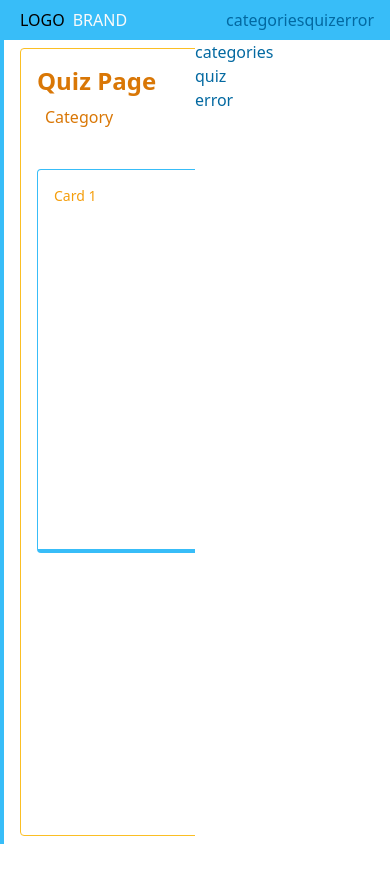
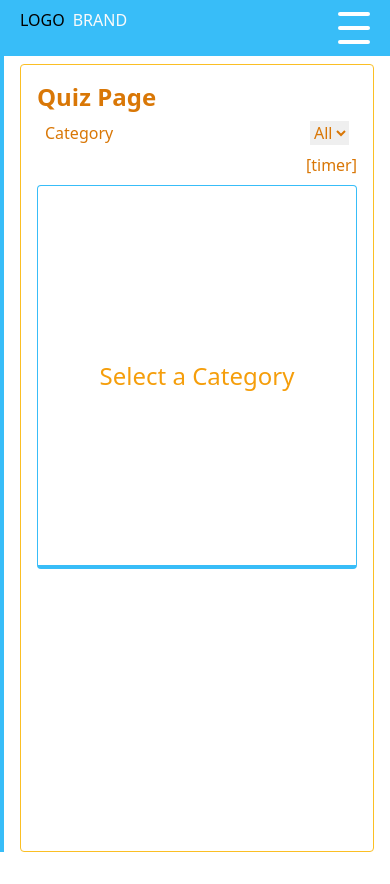
Before and after one commit to scottrohrig/master-cards, a React (Vite) app: page /Quiz in a window 390 px wide. After the commit the page ends 852 px from the top, so only its background shows below. Built offline with nearby package versions, Linux system fonts and the light colour scheme.

Commit message:
add wip NavMenu ^& Sidebar, add quiz yourself button

```diff
--- a/src/App.tsx
+++ b/src/App.tsx
@@ -73,6 +73,13 @@ function App() {
 function Header({ pages }: any) {
   const [toggled, setMenuToggled] = React.useState(false);
   const navigate = useNavigate();
+  const handleToggle = () => {
+    console.log('toggling', toggled);
+    setMenuToggled(!toggled);
+  }
+  const showMenu = toggled ? 'flex' : 'hidden';
+  console.log('showmenu', showMenu);
+
   return (
     <header className="flex justify-between bg-sky-400 px-4 py-2">
       <div className="flex gap-2">
@@ -81,8 +88,8 @@ function Header({ pages }: any) {
           () => { navigate('/categories') }
         }>BRAND</div>
       </div>
-      <nav>
-        <ul className="none md:flex gap-2">
+      <nav className='flex gap-1'>
+        <ul className="hidden md:flex gap-2">
           {pages.map(
             (p: any) => <Link
               className="text-sky-700"
@@ -93,14 +100,16 @@ function Header({ pages }: any) {
             </Link>
           )}
         </ul>
+        <MenuButton onClick={handleToggle} />
         <ul
-          className="absolute right-0 top-10 flex flex-col min-h-[100vh] w-1/2 bg-white"
+          className={`absolute right-0 top-14 ${showMenu} flex-col min-h-[100vh] w-1/2 bg-slate-50`}
           >
           {pages.map(
             (p: any) => <Link
-              className="text-sky-700"
+              className="text-sky-700 px-4 py-2 border-b border-sky-400 hover:bg-slate-100"
               to={`/${p}`}
               key={p}
+              onClick={() => setMenuToggled(false)}
             >
               {p}
             </Link>
@@ -110,3 +119,17 @@ function Header({ pages }: any) {
     </header>
   )
 }
+
+function MenuButton (
+  { onClick }: { onClick?: React.MouseEventHandler<HTMLDivElement> | undefined }
+) {
+  return (
+    <div className="md:hidden w-10 h-10 p-1 flex flex-col justify-between cursor-pointer"
+      onClick={onClick}
+    >
+      <div className="w-full h-1 bg-white rounded-lg"></div>
+      <div className="w-full h-1 bg-white rounded-lg"></div>
+      <div className="w-full h-1 bg-white rounded-lg"></div>
+    </div>
+  )
+}
--- a/src/components/ConceptList.tsx
+++ b/src/components/ConceptList.tsx
@@ -26,7 +26,7 @@ const ConceptList = () => {
 
   return (
     <div className="border rounded border-sky-400 bg-sky-100 p-2">
-      <h2 className="font-bold text-xl text-amber-600" onClick={() => { navigate('/categories') }}>{category.title}</h2>
+      <h2 className="font-bold text-xl text-amber-500 mb-1" onClick={() => { navigate('/categories') }}>{category.title}</h2>
       <SetList categoryId={category.id} />
     </div>
   );
@@ -37,6 +37,7 @@ export default ConceptList;
 function SetList({ categoryId }) {
   const [concepts, setConcepts] = useState(undefined);
   const [activeItemId, setActiveItemId] = useState('');
+  const navigate = useNavigate();
   const { data, isLoading } = useQuery(['concepts'], getConcepts);
   const addConceptMutation = useAddConcept();
   useEffect(() => {
@@ -52,7 +53,12 @@ function SetList({ categoryId }) {
 
   return (
     <div className="set-list">
-      <Button tabIndex="0" onClick={handleClick}>new concept</Button>
+      <div className="flex justify-end gap-1">
+      <Button tabIndex="0" className="text-white" onClick={handleClick}>new concept</Button>
+      {/* <Button className="bg-transparent text-sky-500 border-spacing-1 border-2 rounded-md border-sky-400 p-[4px]" tabIndex="0" onClick={()=> {navigate('/quiz')}}>Quiz Yourself</Button> */}
+      <Button className="bg-transparent border-2 border-sky-400 text-amber-500 p-[4px]" tabIndex="0" onClick={()=> {navigate('/quiz')}}>Quiz Yourself</Button>
+
+      </div>
       <ConceptListHead />
       <ul className="flex flex-col gap-3">
         {isLoading ? <>loading...</> : (
@@ -100,20 +106,29 @@ function ConceptListItem({ item, activeItemId, setActiveItemId }) {
 
   if (editing) {
     return (
-      <li className="selected outline outline-1 rounded flex justify-between border border-sky-400">
-        {/* <span>{item.id}</span> */}
+      <li className="selected rounded flex justify-between border border-sky-400 focus:outline-sky-500 focus:outline-2  focus:border-transparent">
         <div className="concept basis-[40ch] text-vertical">
-          <input value={concept} className="w-full px-2 py-1"
+          <input value={concept} className="w-full px-2 py-1 rounded-e-none focus:outline-none focus:border focus:border-l-2 focus:border-y-2 focus:border-sky-400 ring-sky-400" onKeyDown={(e) => {
+              if (['Enter'].includes(e.key)) handleSave()
+            }}
             onChange={(e) => setConcept(e.target.value)}
           />
         </div>
         <div className="definition flex basis-full">
-          <input value={definition} className="basis-full px-2 py-1"
+          <input value={definition}
+          className={`
+            basis-full px-2 py-1 rounded-s-none
+            focus:outline-none focus:border
+            focus:border-y-2 focus:border-r-2 focus:border-sky-400
+          `}
+          onKeyDown={(e) => {
+              if (['Enter'].includes(e.key)) handleSave()
+            }}
             onChange={(e) => setDefinition(e.target.value)}
           />
           <span className="bg-sky-400 min-w-[32px] text-center"
             tabIndex="0" onKeyDown={(e) => {
-              if (['enter', ' '].includes(e.key)) handleSave()
+              if (['Enter', ' '].includes(e.key)) handleSave()
             }} onClick={handleSave}>ⓧ</span>
         </div>
       </li>
@@ -121,17 +136,16 @@ function ConceptListItem({ item, activeItemId, setActiveItemId }) {
   }
   return (
     <li onClick={handleEdit} className="concept-li flex rounded items-center justify-between border border-sky-400 text-sky-700">
-      {/* <span>{item.id}</span> */}
       <div className="concept basis-[40ch] items-center">
-        <p className='px-2 py-1'>
+        <p className='px-2 py-1' tabIndex={0}>
           {concept}
         </p>
       </div>
-      <div className="definition flex basis-full">
-        <p className="basis-full px-2 py-1">
+      <div className="definition flex basis-full overflow-x-auto">
+        <p className="basis-full px-2 py-1 overflow-hidden whitespace-nowrap" tabIndex={0}>
           {definition}
         </p>
-        <span className=" min-w-[32px] text-center" tabIndex="0">✎</span>
+        <span className=" min-w-[32px] text-center" tabIndex={0}>✎</span>
       </div>
     </li>
   );
--- a/src/pages/QuizPage.tsx
+++ b/src/pages/QuizPage.tsx
@@ -6,29 +6,40 @@ import {
   getOrAddStat
 } from '../api';
 import Button from '../components/Button';
+import { Category, Concept } from '../types';
 import Page from './Page';
 
 export default function QuizPage() {
-  const [category, setCategory] = useState(null);
+  const [category, setCategory] = useState({ id: 0, title: 'all' });
   const { data: categories, isLoading: isCategoriesLoading } = useQuery(['categories'], getCategories);
   const { data: concepts, isLoading: isCardsLoading } = useQuery(['concepts'], getConcepts);
-  const [cards, setCards] = useState(undefined);
+  const [cards, setCards] = useState([]);
   const [selectedCardId, setSelectedCardId] = useState(0);
 
   const handleSelectChange = (e) => {
-    const newSelection = categories.filter(c => c.title === e.target.value)[0]
+    if (e.target.value === 'all') {
+      setCategory({ id: 0, title: 'all' });
+      return;
+    }
+    const newSelection = categories.find((item: Category) => item.title === e.target.value);
     setCategory(newSelection);
   };
 
   React.useEffect(() => {
-    if (concepts && categories) {
-      const filteredConcepts = concepts.filter(item => item.categoryId === category?.id)
-      setCards(filteredConcepts)
+    if (concepts) {
+      if (category.title === 'all') {
+        setCards(concepts);
+        return;
+      }
+      const filteredConcepts = concepts.filter((item: Concept) => item.categoryId === category.id);
+      setCards(filteredConcepts);
     }
-  }, [concepts, category]);
+  }, [category]);
+
+  if (isCategoriesLoading) return <p>Loading...</p>;
 
   return (
-    <Page >
+    <Page>
       <h2 className='font-bold text-2xl'>Quiz Page</h2>
       <div className='p-2 flex justify-between'>
         <label htmlFor='category-select'>Category</label>
@@ -36,10 +47,11 @@ export default function QuizPage() {
           id='category-select'
           name='category-select'
           placeholder='Select a Category'
-          value={category?.title}
+          value={category.title}
           onChange={handleSelectChange}
         >
-          {!isCategoriesLoading && categories.map(c => (
+          <option value='all'>All</option>
+          {categories.map(c => (
             <option
               value={c.title}
               key={c.title}
@@ -54,11 +66,15 @@ export default function QuizPage() {
           <p>[timer]</p>
         </div>
       </div>
-      <Card
-        item={!isCardsLoading && cards?.length > 0 && cards[selectedCardId]}
-        increment={() => { setSelectedCardId(p => ((selectedCardId + 1) % (cards?.length || 1))) }}
-        idx={selectedCardId + 1}
-      />
+      {
+        (cards.length === 0)
+          ? <PlaceholderCard />
+          : <Card
+            item={!isCardsLoading && cards && cards?.length > 0 && cards[selectedCardId]}
+            increment={() => { setSelectedCardId(p => ((selectedCardId + 1) % (cards?.length || 1))) }}
+            idx={selectedCardId + 1}
+          />
+      }
     </Page >
   );
 }
@@ -69,11 +85,19 @@ function calcAccuracy(acc, count) {
   return out;
 }
 
-function Card({ item, increment, idx }) {
+function PlaceholderCard() {
+  return (
+
+    <div
+      className="mx-auto my-2 items-center justify-center flex h-96 sm:w-96 sm:h-64 text-2xl sm:text-lg text-amber-500 border border-b-4 rounded border-sky-400" >Select a Category</div>
+  )
+}
+
+function Card({ item, increment, idx }: { item: Concept, increment?: object, idx?: number }) {
   const [state, setState] = useState(true);
   const [debug, setDebug] = useState(false);
   const stats = { conceptId: '2', countAccurate: 2, totalAttempts: 3 };
-  const { data: stat, isLoading } = useQuery(['stat', item?.id], () => getOrAddStat(item?.id));
+  const { data: stat, isLoading } = useQuery(['stat', item.id], () => getOrAddStat(item.id));
   const baseDebug = 'border-2 rounded '
   const bodyDebug = debug && baseDebug + 'border-orange-400'
   const accDebug = debug && baseDebug + 'border-green-400'
@@ -96,7 +120,7 @@ function Card({ item, increment, idx }) {
       >
         <h2 className='font-light text-sm'>Card {idx}</h2>
         <div
-          className="flex items-center w-full text-center basis-full"
+          className="flex items-center w-full text-center basis-full break-all"
           onClick={handleClick}
         >
           {state
@@ -117,7 +141,7 @@ function Card({ item, increment, idx }) {
         </div>
         <Button
           className="text-zinc-50 uppercase"
-          onClick={() => { setState(true); increment() }}
+          onClick={() => { setState(true); increment(); }}
         >
           <p>Next</p>
         </Button>
--- /dev/null
+++ b/src/types.ts
@@ -0,0 +1,12 @@
+export type Concept = {
+  id: string;
+  concept: string;
+  definition: string;
+  categoryId: number;
+};
+
+export type Category = {
+  id: number;
+  title: string;
+  description: string;
+};
```
Also changed, not shown: 1 other file (tests, documents, lock files or other folders).
